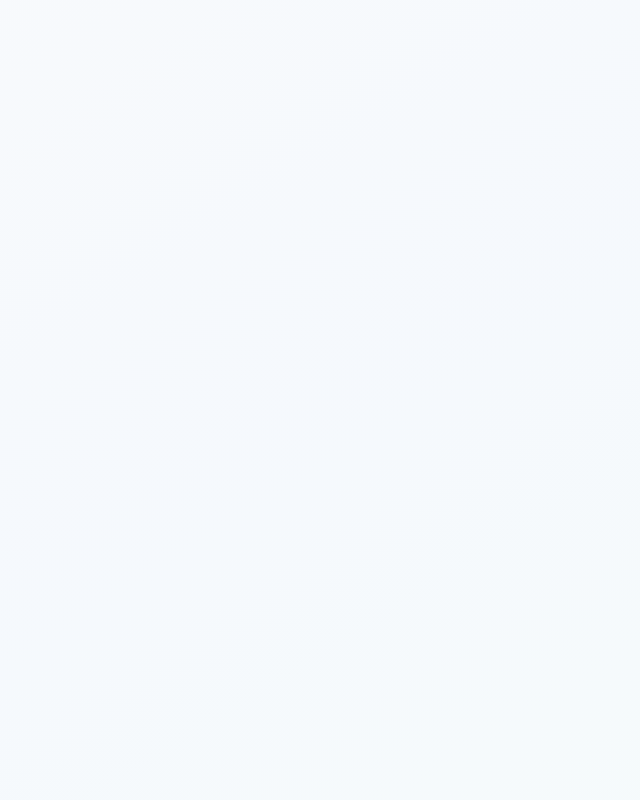
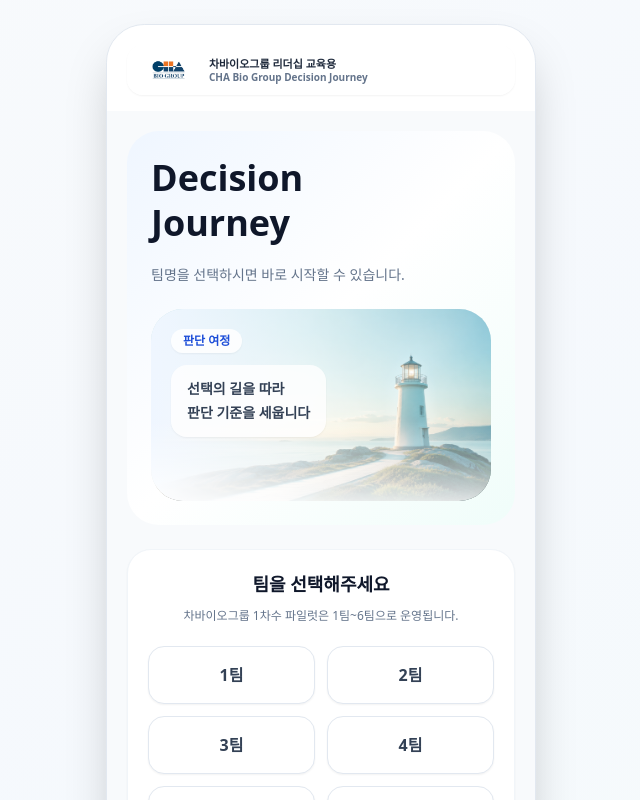
Before and after one commit to succ2ss-leadersfactory/cha-bio-dj-sheets, a Next.js app: page / in a window 1280 px wide. Shown: the top 800 px of the page, without its empty margins (319-959 px from the left). Built offline with nearby package versions, Linux system fonts and the light colour scheme.

Commit message:
Use stable six team gate entry

```diff
--- a/app/page.tsx
+++ b/app/page.tsx
@@ -1,17 +1,9 @@
-import LearnerAppSheetsTeamSelect from "@/components/LearnerAppSheetsTeamSelect";
+import LearnerAppTeamGate from "@/components/LearnerAppTeamGate";
 
 export default function Page() {
   return (
-    <main className="pilot-page flex min-h-screen items-center justify-center bg-gradient-to-br from-slate-50 via-blue-50/30 to-teal-50/30 p-6">
-      <style>{`
-        .pilot-page .flex-1.overflow-y-auto div:has(> img[alt="차바이오그룹 CI"]) {
-          display: none !important;
-        }
-        .pilot-page > div > div:last-child {
-          display: none !important;
-        }
-      `}</style>
-      <LearnerAppSheetsTeamSelect />
+    <main className="flex min-h-screen items-center justify-center bg-gradient-to-br from-slate-50 via-blue-50/30 to-teal-50/30 p-6">
+      <LearnerAppTeamGate />
     </main>
   );
 }
```
